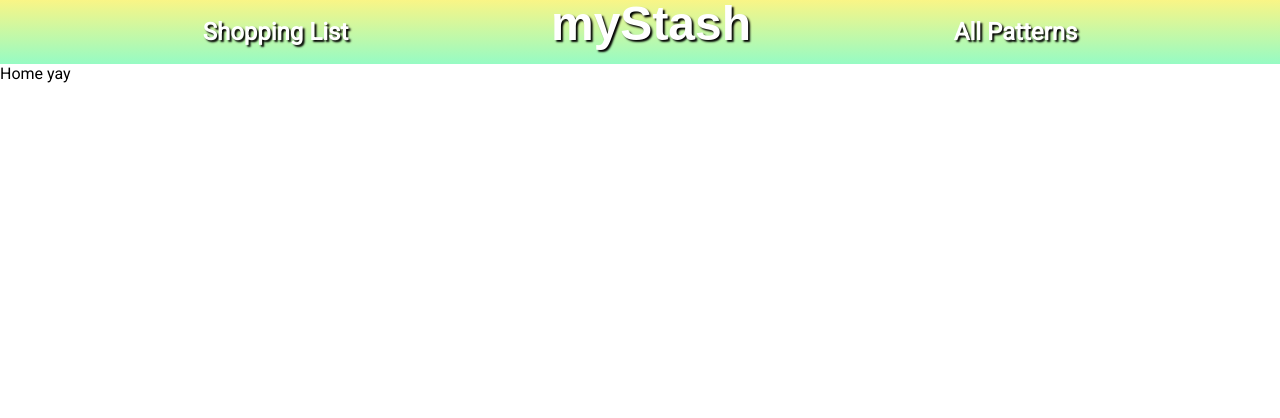
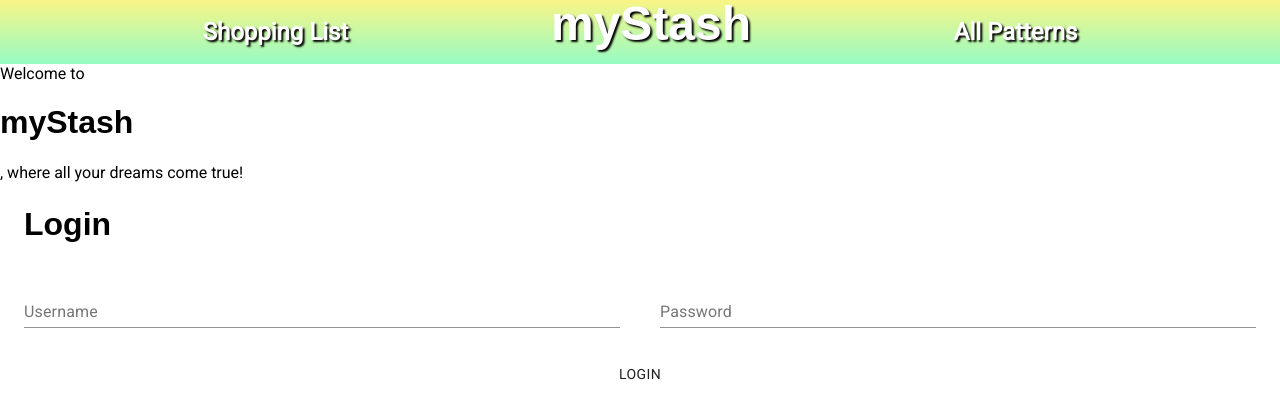
Before and after one commit to dekadekadeka/mystash-frontend, a React (Create React App) app: page / in a window 1280 px wide. Shown: the top 418 px of the page. Built offline with nearby package versions, Linux system fonts and the light colour scheme.

Commit message:
login form

```diff
--- a/package.json
+++ b/package.json
@@ -7,7 +7,9 @@
     "react": "^16.12.0",
     "react-dom": "^16.12.0",
     "react-router-dom": "^5.1.2",
-    "react-scripts": "3.2.0"
+    "react-scripts": "3.2.0",
+    "typescript": "^3.7.2",
+    "validator": "^12.1.0"
   },
   "scripts": {
     "start": "PORT=3001 react-scripts start",
--- a/src/App.css
+++ b/src/App.css
@@ -5,6 +5,10 @@ body{
 
 h1{
   font-family: damion, sans-serif;
+}
+
+.form-margin{
+  margin: 1.5rem;
 }
 
 /* navbar */
--- a/src/App.js
+++ b/src/App.js
@@ -1,33 +1,58 @@
-import React, { Component } from 'react';
+import React from 'react';
 import { Route, Switch } from 'react-router-dom'
 import Navbar from './components/Navbar'
 import Home from './pages/Home'
 import List from './pages/List'
-import Stash from './pages/Stash'
 import AllPatterns from './pages/AllPatterns'
 import SinglePattern from './pages/SinglePattern'
-import Login from './pages/Login'
 import Error from './pages/Error'
 import './App.css';
 
-export class App extends Component {
-  render(){
+export const UserContext = React.createContext();
+
+const initialState = {
+    isAuthenticated: false,
+    user: null,
+    token: null
+};
+
+const reducer = (state, action) => {
+    switch(action.type){
+        case "LOGIN":
+            localStorage.setItem("user", JSON.stringify(action.payload.user));
+            localStorage.setItem("token", JSON.stringify(action.payload.jwt));
+            return{
+                ...state,
+                isAuthenticated: true,
+                user: action.payload.user,
+                token: action.payload.jwt
+            };
+        case "LOGOUT":
+            localStorage.clear();
+            return{
+                ...state,
+                isAuthenticated: false,
+                user: null
+            };
+        default:
+            return state;
+    }
+}
+
+function App() {
+  const [state, dispatch] = React.useReducer(reducer, initialState);
+
     return (
-      <div>
+      <UserContext.Provider value={{state, dispatch}}>
         <Navbar />
-        {localStorage.token && this.props.user_id ? null :
         <Switch>
           <Route exact path="/" component={Home} />
-          <Route exact path="/stash" component={Stash} />
           <Route exact path="/list" component={List} />
           <Route exact path="/patterns" component={AllPatterns} />
           <Route exact path="/patterns/:number" component={SinglePattern} />
-          <Route exact path="/login" component={Login} />
           <Route component={Error} />
         </Switch>
-        }
-      </div>
+      </UserContext.Provider>
     );
-  }
 }
 export default App;
--- a/src/components/Navbar.js
+++ b/src/components/Navbar.js
@@ -1,35 +1,12 @@
 import React from 'react';
-import { makeStyles } from '@material-ui/core/styles';
 import { Link } from 'react-router-dom';
-import { InputBase } from '@material-ui/core';
 
 export default function Navbar() {
-        const useStyles = makeStyles(theme => ({
-            root: {
-              '& > *': {
-                margin: theme.spacing(1),
-                width: 200,
-                color: '#fff',
-                fontFamily: 'cabin, sans-serif',
-                fontSize: '1.5rem',
-            },
-            },
-        }));
-        const classes = useStyles();
         return (
             <div className="navbar">
                 <Link to="/list"><h2>Shopping List</h2></Link>
-                {/* {this.props.currentUser.username ? */}
-                {/* <Link to="/stash"><h1>myStash</h1></Link> : */}
-                <Link to="/login"><h1>myStash</h1></Link>
-                {/* } */}
+                <Link to="/"><h1>myStash</h1></Link>
                 <Link to="/patterns"><h2>All Patterns</h2></Link>
-                {/* <form className={classes.root} noValidate autoComplete="off">
-                <InputBase
-                id="search"
-                className={classes.margin}
-                defaultValue="Search Patterns" />
-                </form> */}
             </div>
         );
 }
--- a/src/components/Pattern.js
+++ b/src/components/Pattern.js
@@ -5,7 +5,7 @@ import CardActions from '@material-ui/core/CardActions';
 import CardContent from '@material-ui/core/CardContent';
 import CardMedia from '@material-ui/core/CardMedia';
 import Button from '@material-ui/core/Button';
-import { withStyles, makeStyles } from '@material-ui/core/styles';
+import { withStyles } from '@material-ui/core/styles';
 import { red } from '@material-ui/core/colors';
 import Dialog from '@material-ui/core/Dialog';
 import DialogActions from '@material-ui/core/DialogActions';
--- a/src/index.js
+++ b/src/index.js
@@ -6,9 +6,9 @@ import App from './App';
 import * as serviceWorker from './serviceWorker';
 
 ReactDOM.render(
-    <Router>
-        <App />
-    </Router>
+        <Router>
+            <App />
+        </Router>
 , document.getElementById('root'));
 
 // If you want your app to work offline and load faster, you can change
--- a/src/pages/Home.js
+++ b/src/pages/Home.js
@@ -1,9 +1,12 @@
 import React from 'react';
+import Stash from '../pages/Stash'
+import Login from '../pages/Login'
 
 const Home = () => {
     return (
         <div>
-            Home yay
+            Welcome to <h1>myStash</h1>, where all your dreams come true!
+            {localStorage.token ? <Stash/> : <Login />}
         </div>
     );
 }
--- a/src/pages/Login.js
+++ b/src/pages/Login.js
@@ -1,10 +1,122 @@
-import React, { useState, useEffect } from 'react';
+import React from 'react';
+import { UserContext } from '../App';
+import TextField from '@material-ui/core/TextField';
+import Grid from '@material-ui/core/Grid';
+import { Button } from '@material-ui/core';
 
 const Login = () => {
+    const { dispatch } = React.useContext(UserContext);
+    const initialState = {
+        username: "",
+        password: "",
+        isSubmitting: false,
+        errorMessage: null
+    }
+
+    const [data, setData] = React.useState(initialState);
+
+    const handleChange = e => {
+        setData({
+            ...data,
+            [e.target.name]: e.target.value
+        })
+    }
+
+    const handleSubmit = e => {
+        e.preventDefault();
+        setData({
+            ...data,
+            isSubmitting: true,
+            errorMessage: null
+        });
+        fetch("http://localhost:3000/login", {
+            method: "POST",
+            headers: {
+                "Content-Type": "application/json",
+                "Accept": "application/json"
+            },
+            body: JSON.stringify({
+                "user": {
+                username: data.username,
+                password: data.password
+                }
+            })
+        })
+        .then(resp => {
+            if(resp.ok){
+                return resp.json()
+            }
+            throw resp;
+        })
+        .then(respJson => {
+            dispatch({
+                type: "LOGIN",
+                payload: respJson
+            })
+        })
+        .catch(error => {
+            setData({
+                ...data,
+                isSubmitting: false,
+                errorMessage: error.statusText
+            })
+        })
+    }
+
     return (
-        <div>
-            I am the Login component
-        </div>
+        <div className="form-margin">
+        <div className="flexGrow: 1">
+        <h1>Login</h1>
+        {/* {this.props.redirect} */}
+    <form onSubmit={handleSubmit}>
+        <Grid container spacing={5}>
+        <Grid item xs={12} md={6}>
+            {!data.errorMessage ?
+            (<TextField label="Username"
+            name='username'
+            value={data.username}
+            onChange={handleChange}
+            fullWidth
+            margin="normal"/>) :
+            (<TextField label="Username"
+            error
+            name='username'
+            value={data.username}
+            onChange={handleChange}
+            fullWidth
+            margin="normal"/>)}
+        </Grid>
+        <Grid item xs={12} md={6}>
+        {!data.errorMessage ?
+            (<TextField label="Password"
+            type="password"
+            name="password"
+            value={data.password}
+            onChange={handleChange}
+            fullWidth
+            margin="normal"/>) :
+            (<TextField label="Password"
+            error
+            name='password'
+            type="password"
+            value={data.password}
+            onChange={handleChange}
+            fullWidth
+            margin="normal"/>)
+        }
+            </Grid>
+            <Grid container justify="center">
+                {/* <input type='submit' className="ui blue basic button"/> */}
+                <Button
+                input type="submit"
+                disabled={data.isSubmitting}>
+                    {data.isSubmitting ? "Loading..." : "Login" }
+                </Button>
+            </Grid>
+        </Grid>
+        </form>
+    </div>
+    </div>
     );
 }
 
```
Also changed, not shown: src/UserProvider.js (added, +44 -0 lines), 1 other file (tests, documents, lock files or other folders).
